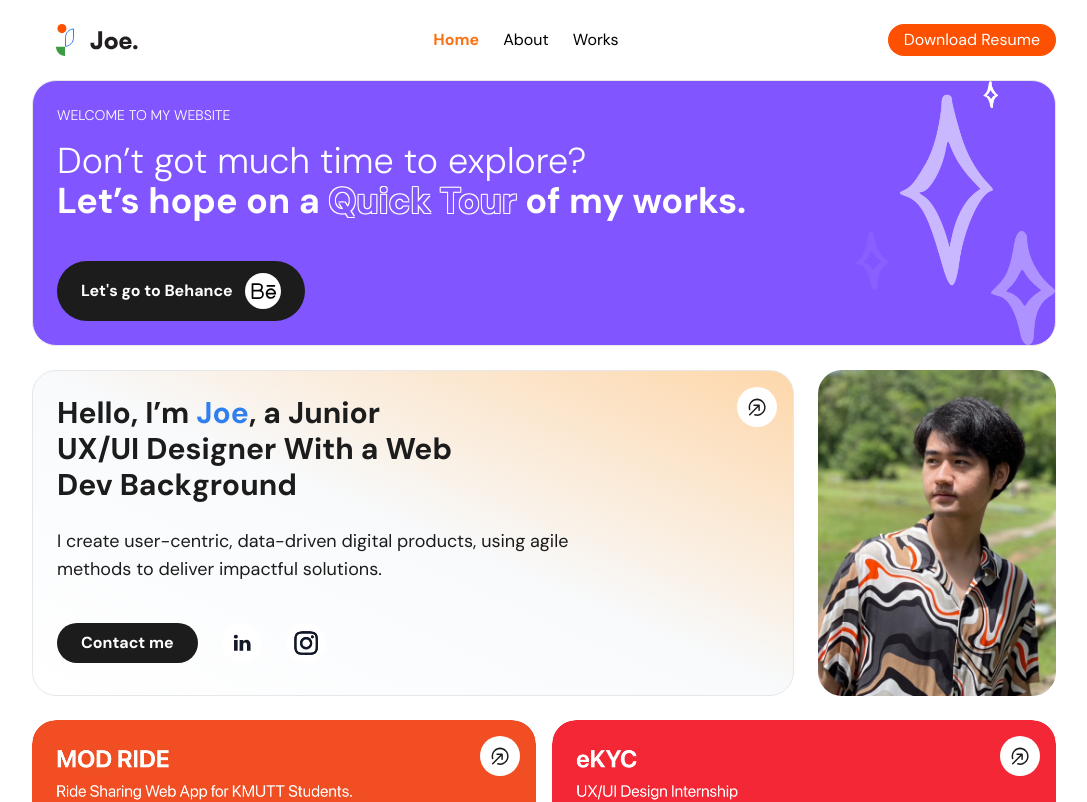
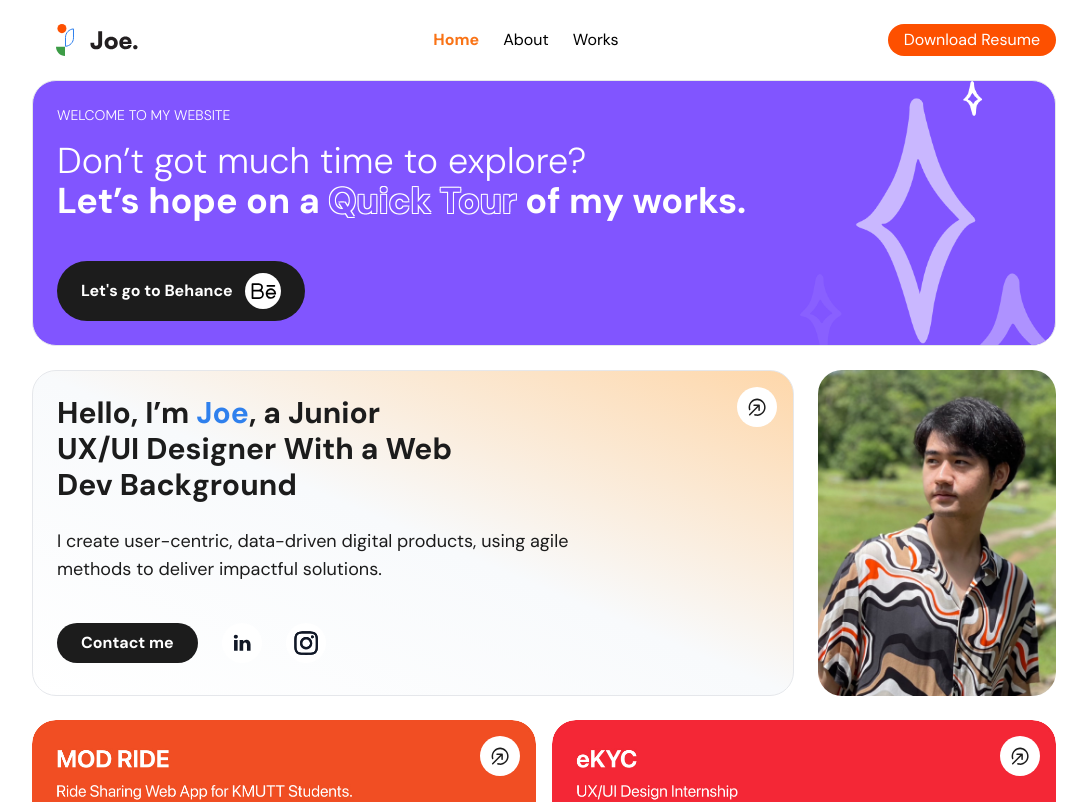
Before and after one commit to Joe-sit/joe-pattarapon, a Vue app: page / in a window 1280 px wide. Shown: the top 802 px of the page, without its empty margins (96-1183 px from the left). Built offline with nearby package versions, Linux system fonts and the light colour scheme.

Commit message:
Fix bg img

```diff
--- a/src/components/views/HomePage.vue
+++ b/src/components/views/HomePage.vue
@@ -85,11 +85,12 @@ const copyEmail = () => {
     <div class=" mx-auto max-w-screen-lg min-h-screen mb-6 ">
 
         <div class="mx-6 md:mx-0">
-            <div class="relative bg-[#8155FF] bg-[url('src/assets/sparkle-bg.png')] bg-no-repeat bg-right bg-contain border rounded-3xl px-6 py-6 h-full"
-                v-motion :initial="{ opacity: 0, y: 100 }" :visibleOnce="{ opacity: 1, y: 0 }" :delay="200"
-                :duration="600">
+            <div class="relative bg-[#8155FF] border rounded-3xl px-6 py-6 h-full overflow-hidden" v-motion
+                :initial="{ opacity: 0, y: 100 }" :visibleOnce="{ opacity: 1, y: 0 }" :delay="200" :duration="600">
+                <img src="../../assets/sparkle-bg.png" alt="Sparkle Background"
+                    class="absolute top-0 right-0 w-1/4 h-auto object-cover z-0 " />
 
-
+                <div class="relative z-10">
                     <p class="uppercase font-light text-xs sm:text-sm text-white mb-4 ">welcome to my website</p>
                     <h1 class="text-base sm:text-4xl text-white font-light">Don’t got much time to explore?</h1>
                     <h1 class="text-base sm:text-4xl text-white font-bold">Let’s hope on a
@@ -98,6 +99,8 @@ const copyEmail = () => {
                             Tour</span> of my works.
 
                     </h1>
+                </div>
+
 
                 <button @click="goToBH()" class="bg-[#1C1C1C] text-white
                                 text-sm sm:text-base font-bold px-6 flex gap-x-3 py-3 items-center mt-10
```
Lines whose indentation alone changed are shown as unchanged.
